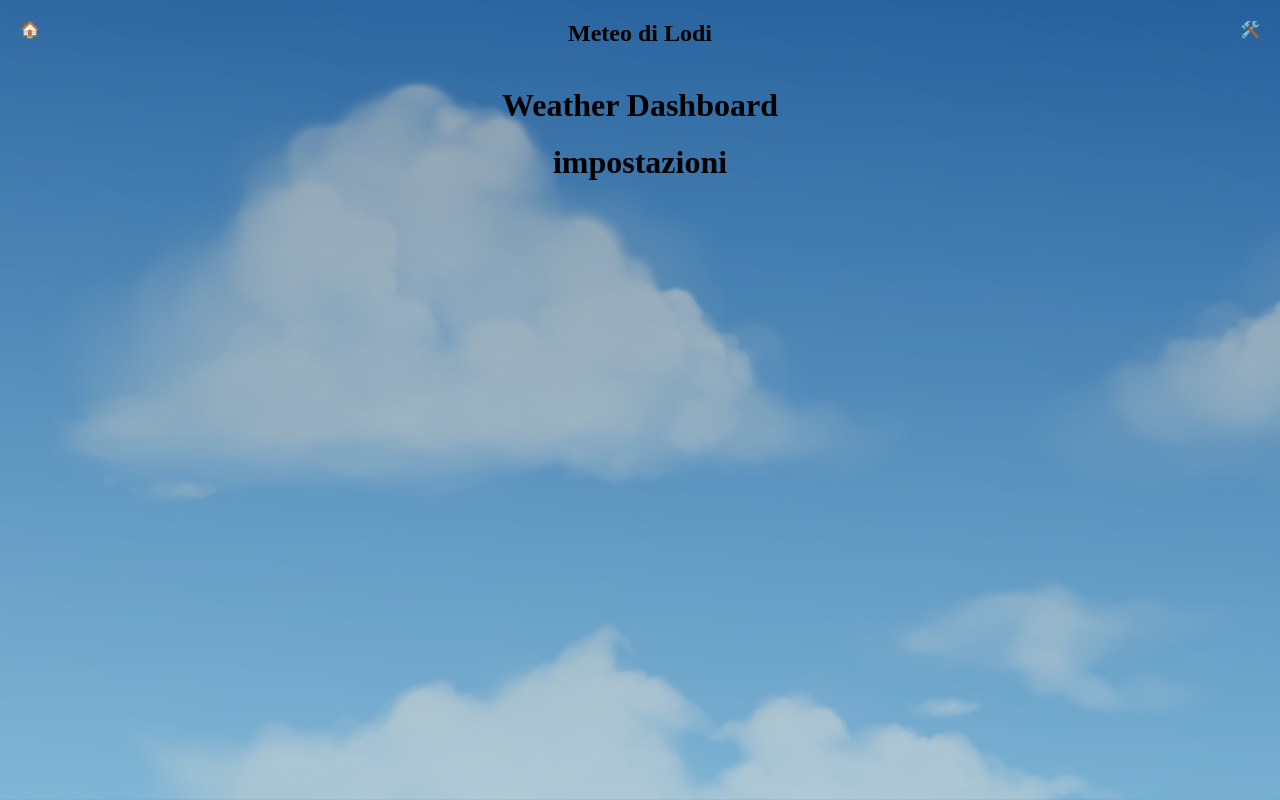
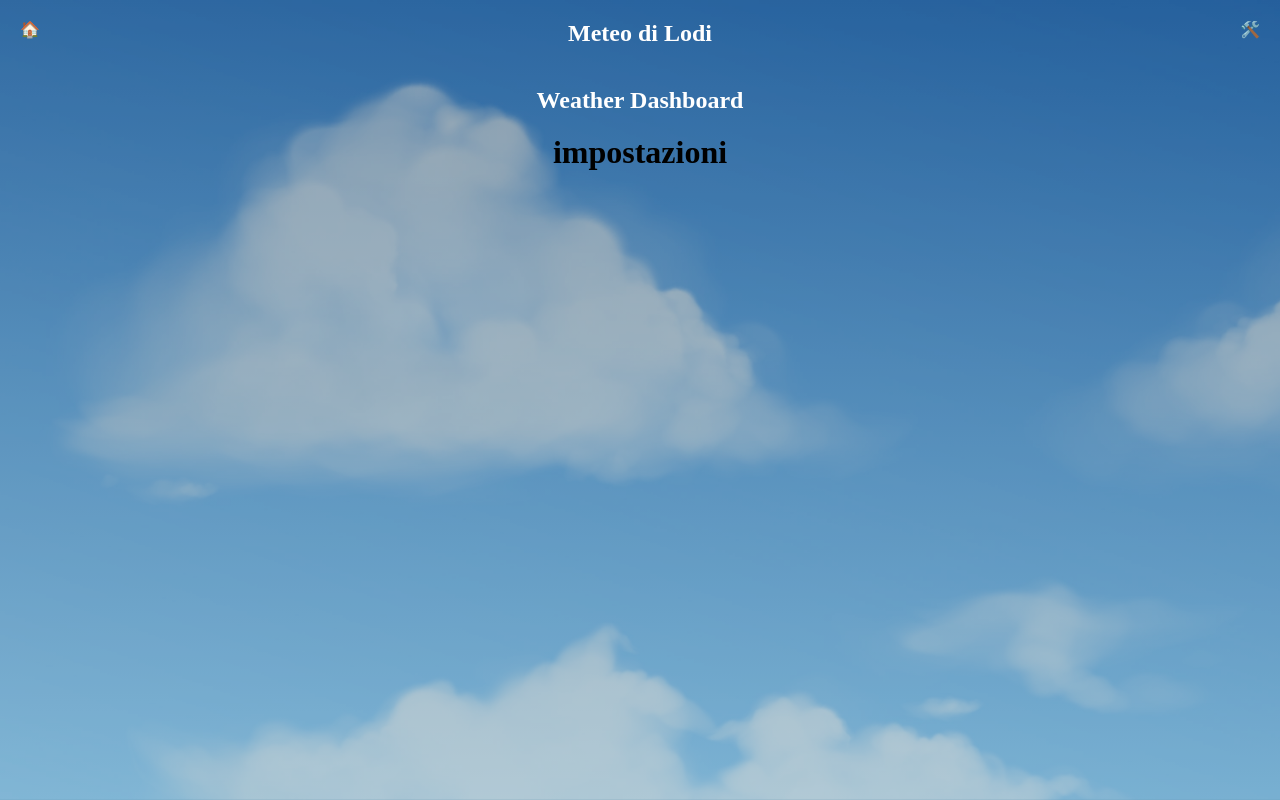
Before and after one commit to willymariino/weather-web-app, a React (Vite) app: page /settings in a window 1280 px wide. Built offline with nearby package versions, Linux system fonts and the light colour scheme.

Commit message:
refactor: code cleaning

```diff
--- a/src/components/header.jsx
+++ b/src/components/header.jsx
@@ -5,10 +5,7 @@ function Header() {
     return (
         <>
             <Navbar />
-            <h1 className={styles.title}>Weather Dashboard</h1>
-
-
-
+            <h2 className={styles.title}>Weather Dashboard</h2>
         </>
     )
 }
--- a/src/components/navbar.jsx
+++ b/src/components/navbar.jsx
@@ -1,5 +1,6 @@
 import { NavLink } from "react-router-dom"
 import styles from "../styles/Navbar.module.css"
+
 
 function Navbar() {
 
@@ -8,7 +9,7 @@ function Navbar() {
         <nav className={styles.navbar}>
 
             <NavLink to="/" className={styles.navLink} >🏠</NavLink>
-            <h1>Meteo di Lodi</h1>
+            <h1 className={styles.navText}>Meteo di Lodi</h1>
             <NavLink to="/settings" className={styles.navLink}>🛠️</NavLink>
 
         </nav >
--- a/src/components/weatherCard.jsx
+++ b/src/components/weatherCard.jsx
@@ -23,12 +23,12 @@ function WeatherCard({ weather }) {
 
                 <section className={styles.cardSection}>
                     <div className={styles.cardText}>{getWeatherDescription(weather.current.weathercode)}</div>
-                    <div className={styles.cardText}>  Temperatura: {weather.current.temperature_2m} {weather.current_units.temperature_2m} </div>
+                    <div className={styles.cardText}>Temperatura: <strong>{weather.current.temperature_2m} {weather.current_units.temperature_2m} </strong> </div>
                 </section>
 
                 <section className={styles.cardSection}>
-                    <div className={styles.cardText}>Umidità: {weather.current.relative_humidity_2m}{weather.current_units.relative_humidity_2m} </div>
-                    <div className={styles.cardText}>velocità del vento: {weather.current.wind_speed_10m} {weather.current_units.wind_speed_10m}</div>
+                    <div className={styles.cardText}>Umidità: <strong>{weather.current.relative_humidity_2m} {weather.current_units.relative_humidity_2m} </strong></div>
+                    <div className={styles.cardText}>Velocità del vento: <strong> {weather.current.wind_speed_10m} {weather.current_units.wind_speed_10m}</strong></div>
                 </section >
 
                 <div> aggiornato: {formattedDate}</div>
--- a/src/layouts/defaultLayout.jsx
+++ b/src/layouts/defaultLayout.jsx
@@ -6,7 +6,7 @@ function DefaultLayout() {
 
     return (
         <>
-            <Background />
+            <Background /> {/* sfondo comune a tutte le pagine con posizionamento assoluto */}
             <Header />
             <Outlet />
         </>
--- a/src/styles/Header.module.css
+++ b/src/styles/Header.module.css
@@ -1,3 +1,4 @@
 .title {
     margin: 20px;
+    color: white;
 }
--- a/src/styles/Navbar.module.css
+++ b/src/styles/Navbar.module.css
@@ -18,3 +18,7 @@
 .navLink:hover {
     color: #1a2f8a;
 }
+
+.navText {
+    color: white;
+}
```
Also changed, not shown: src/pages/Dashboard.jsx (+2 -11 lines).
